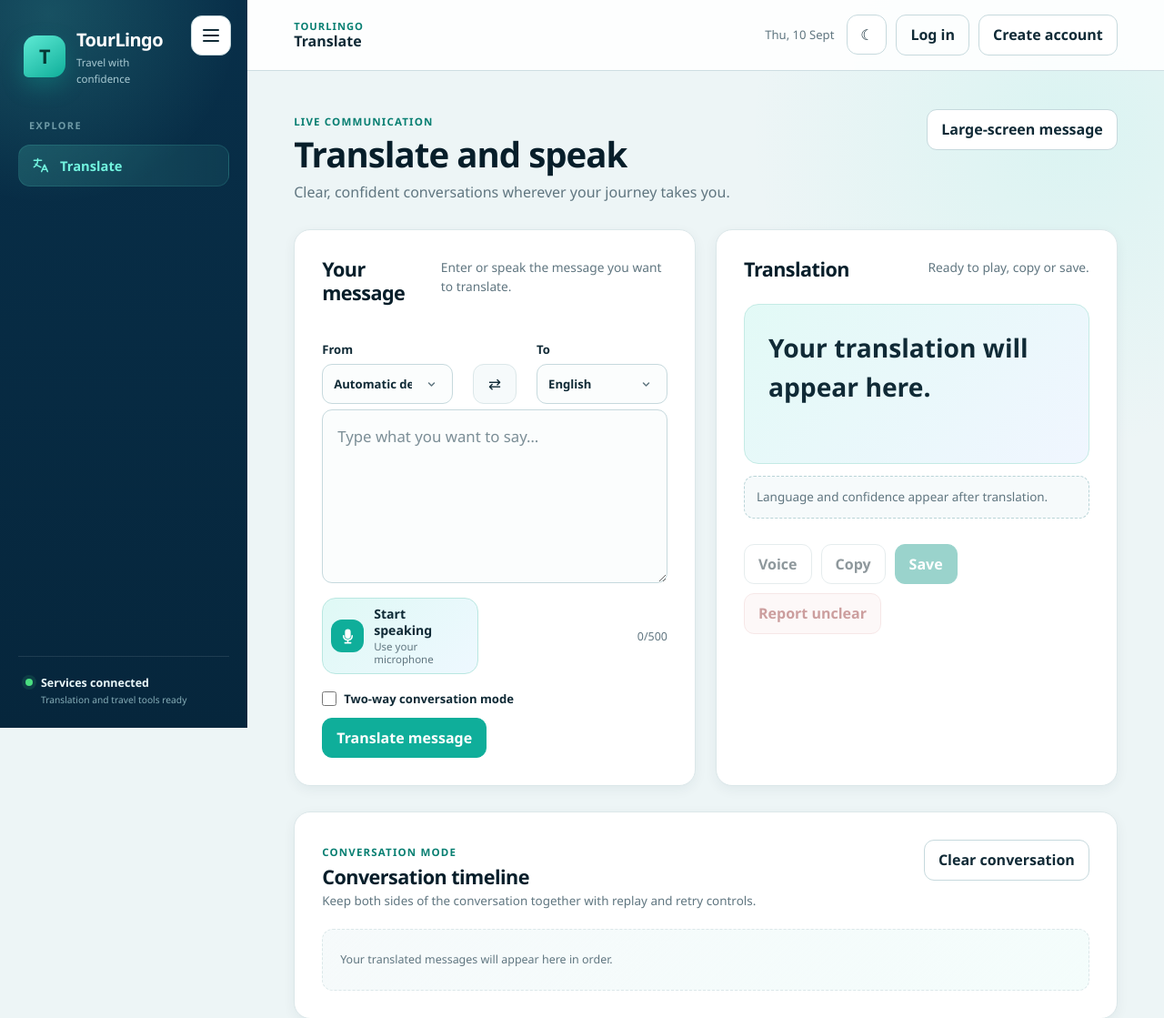
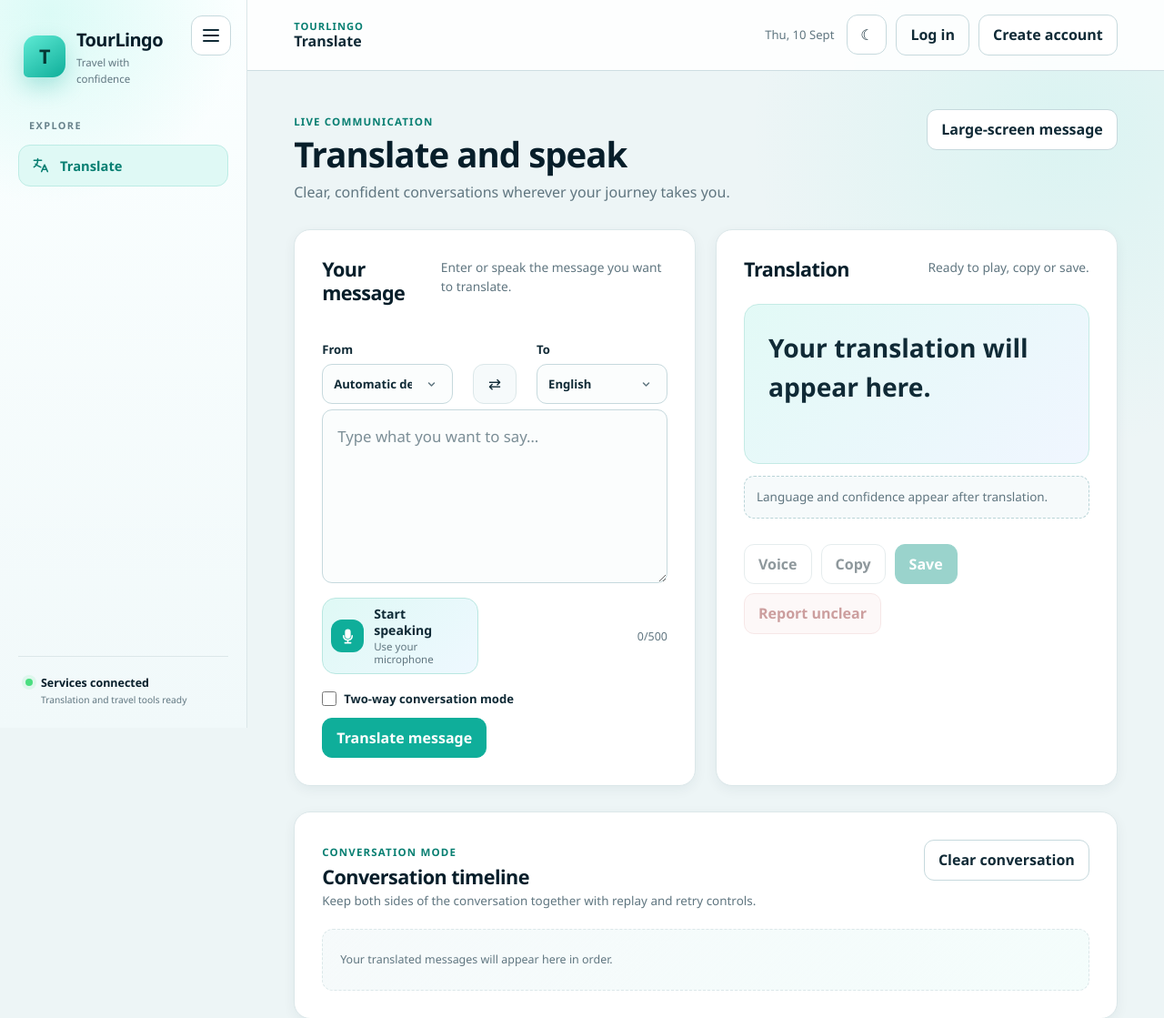
Before and after one commit to csloh-wm23/collab-tourism-platform, a PHP site: page / in a window 1280 px wide. Shown: the top 1119 px of the page at 91% size. Run offline with PHP 8.4, Linux system fonts and the light colour scheme; data comes from the database, SQL or seed files in the repository.

Commit message:
Complete light theme sidebar styling

```diff
--- a/assets/css/styles.css
+++ b/assets/css/styles.css
@@ -144,6 +144,23 @@ p { margin-top: 0; }
 .sidebar-foot strong { color: #e9f7f9; font-size: .78rem; }
 .sidebar-foot small { color: #87aeb8; margin-top: 2px; }
 .status-dot { background: #4ade80; border-radius: 50%; box-shadow: 0 0 0 4px rgba(74, 222, 128, .12); height: 8px; margin-top: 5px; width: 8px; }
+body:not(.dark-mode) .sidebar {
+  background:
+    radial-gradient(circle at 20% 2%, rgba(94, 234, 212, .2), transparent 13rem),
+    linear-gradient(180deg, #fbffff 0%, #f1f9fa 100%);
+  border-right: 1px solid var(--line);
+  color: var(--ink);
+}
+body:not(.dark-mode) .brand { color: var(--ink-strong); }
+body:not(.dark-mode) .brand small { color: var(--muted); }
+body:not(.dark-mode) .nav-label { color: #68838c; }
+body:not(.dark-mode) .nav-link { color: #3e5963; }
+body:not(.dark-mode) .nav-link:hover { background: rgba(15, 174, 154, .08); color: var(--ink-strong); }
+body:not(.dark-mode) .nav-link.active { background: var(--brand-soft); border-color: #bdece5; color: var(--brand-dark); }
+body:not(.dark-mode) .sidebar-foot { border-top-color: var(--line); }
+body:not(.dark-mode) .sidebar-foot strong { color: var(--ink-strong); }
+body:not(.dark-mode) .sidebar-foot small { color: var(--muted); }
+body:not(.dark-mode) .sidebar-close { background: var(--paper); border-color: var(--line-strong); color: var(--ink); }
 .sidebar-backdrop { display: none; }
 .sidebar-close {
   align-items: center;
```
